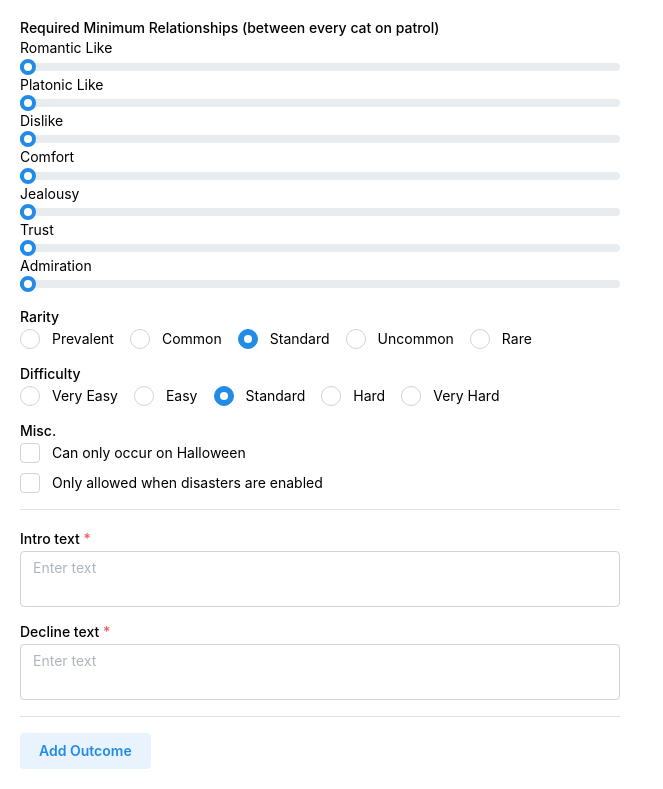
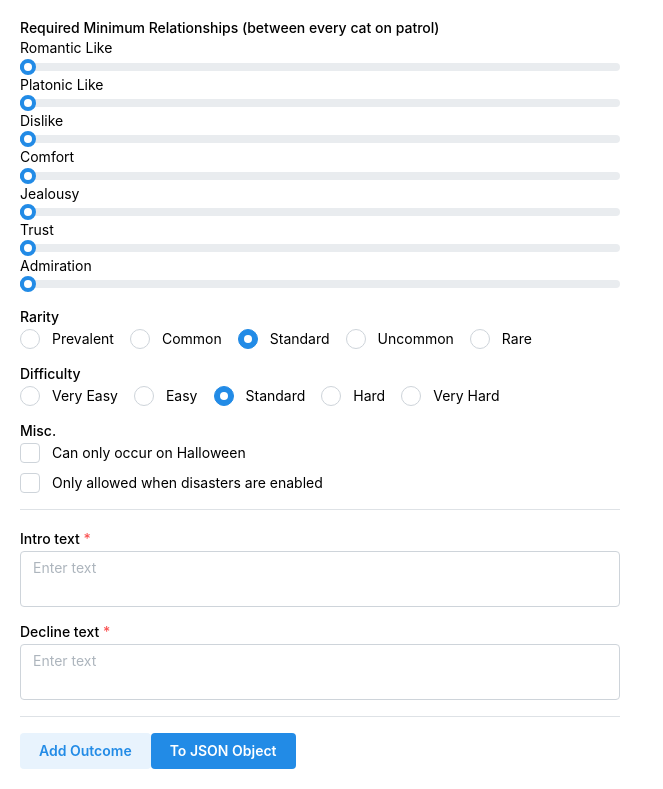
Before and after one commit to cgen-tools/patrol-helper, a React (Vite) app: page / in a window 1280 px wide. Shown: the part 1166-1955 px from the top of the page, without its empty margins (0-663 px from the left). Built offline with nearby package versions, Linux system fonts and the light colour scheme.

Commit message:
feat: export patrol fcn

```diff
--- a/src/App.tsx
+++ b/src/App.tsx
@@ -189,6 +189,111 @@ function App() {
       }
     });
     setOutcomes(newOutcomes);
+  }
+
+  function exportOutcome(outcome: Outcome) {
+    const o: Record<string, any> = {
+      text: outcome.text,
+      exp: outcome.exp,
+    };
+    return o;
+  }
+
+  function exportPatrol() {
+    const o: Record<string, any> = {
+      biome: biome,
+      season: season,
+      types: [patrolType],
+      min_cats: numCats[0],
+      max_cats: numCats[1],
+      intro_text: introText,
+      decline_text: declineText,
+    };
+
+    const tags = [];
+
+    // set min_max_status
+    const min_max_status: Record<string, [number, number]> = {};
+    for (const catTypeCount of catTypeCounts) {
+      if (catTypeCount.value !== undefined) {
+        min_max_status[catTypeCount.name] = catTypeCount.value;
+      }
+    }
+    if (Object.keys(min_max_status).length !== 0) {
+      o["min_max_status"] = min_max_status;
+    }
+
+    // set relationship_constraints + tags
+    const relationship_constraints: string[] = [];
+    for (const constraint of relationshipReqs) {
+      if (constraint == "rom_two_apps") {
+        tags.push("rom_two_apps");
+      } else if (constraint === "romantic") {
+        tags.push("romantic");
+      } else {
+        relationship_constraints.push(constraint);
+      }
+    }
+    for (const minRelationship of minRelationships) {
+      if (minRelationship.value > 0) {
+        relationship_constraints.push(
+          `${minRelationship.name}_${minRelationship.value}`,
+        );
+      }
+    }
+    if (relationship_constraints.length !== 0) {
+      o["relationship_constraints"] = relationship_constraints;
+    }
+
+    // set pl_skill_constraint
+    if (plSkillReqs !== null && plSkillReqs.length !== 0) {
+      o["pl_skill_constraint"] = plSkillReqs;
+    }
+
+    // set weight
+    o["weight"] = 20;
+
+    // set chance_of_success
+    o["chance_of_success"] = 40;
+
+    // set misc tags
+    for (const tag of misc) {
+      tags.push(tag);
+    }
+    if (tags.length !== 0) {
+      o["tags"] = tags;
+    }
+
+    const antag_failures = [];
+    const antag_successes = [];
+    const successes = [];
+    const failures = [];
+    for (const outcome of outcomes) {
+      const outcomeObject = exportOutcome(outcome);
+      if (outcome.outcomeType === "antag_success") {
+        antag_successes.push(outcomeObject);
+      } else if (outcome.outcomeType === "antag_failure") {
+        antag_failures.push(outcomeObject);
+      } else if (outcome.outcomeType === "success") {
+        successes.push(outcomeObject);
+      } else if (outcome.outcomeType === "failure") {
+        failures.push(outcomeObject);
+      }
+    }
+    if (antag_failures.length !== 0) {
+      o["antag_fail_outcomes"] = antag_failures;
+    }
+    if (antag_successes.length !== 0) {
+      o["antag_success_outcomes"] = antag_successes;
+    }
+    if (successes.length !== 0) {
+      o["success_outcomes"] = successes;
+    }
+    if (failures.length !== 0) {
+      o["fail_outcomes"] = failures;
+    }
+
+    console.log(o);
   }
 
   return (
@@ -399,6 +504,8 @@ function App() {
       <Button variant="light" onClick={addOutcome}>
         Add Outcome
       </Button>
+
+      <Button onClick={exportPatrol}>To JSON Object</Button>
     </Box>
   );
 }
```
